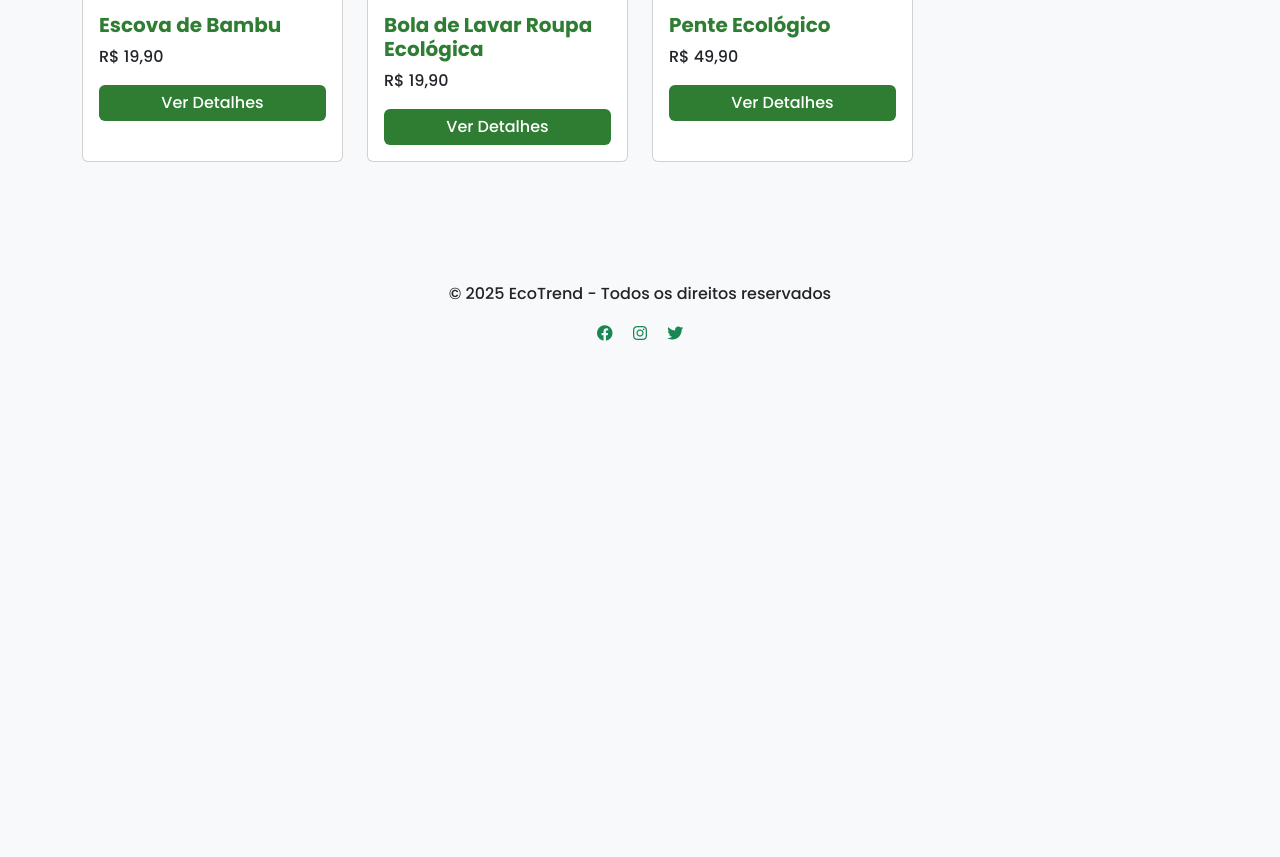
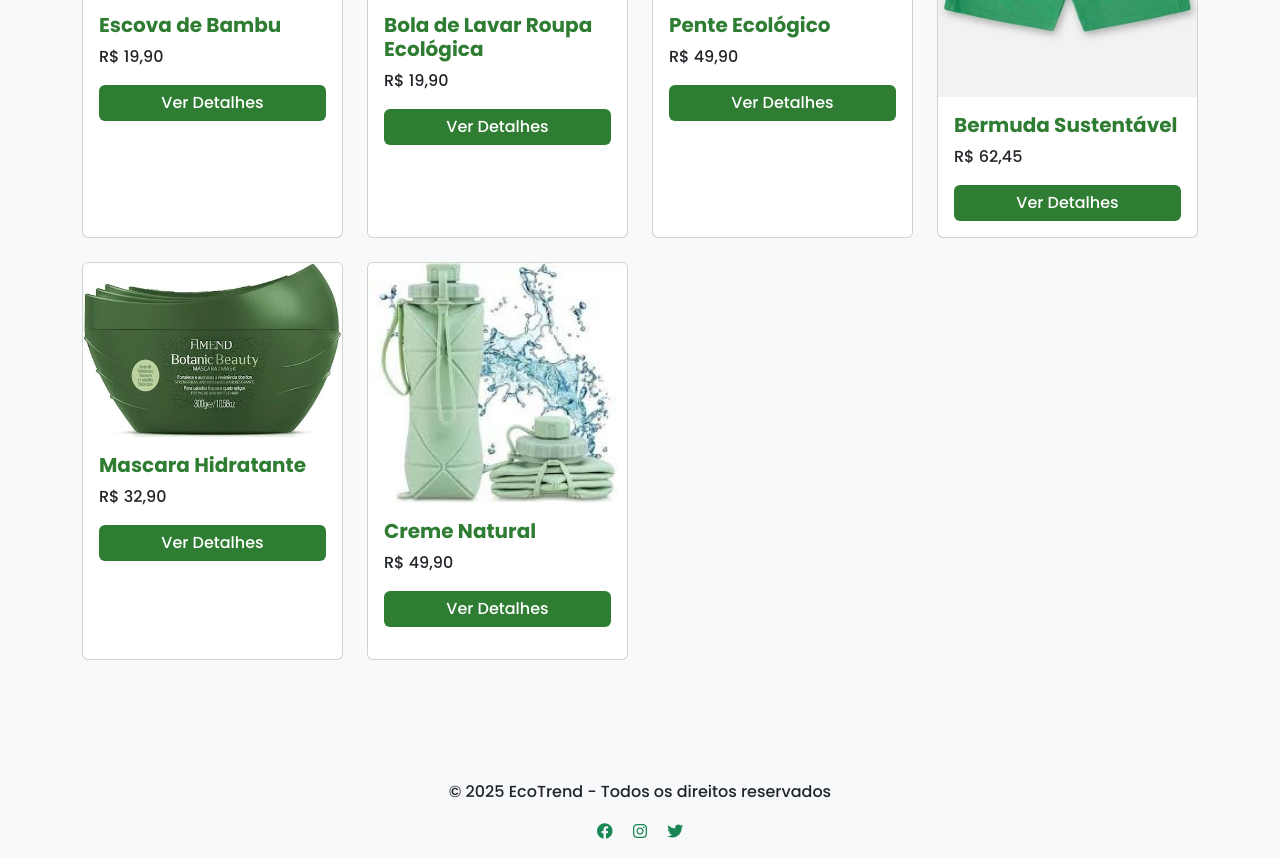
Before and after one commit to guilhermerodrigues07/E-commerce-EcoTrend, a plain HTML site: page eco-trend/index.html in a window 1280 px wide. Shown: the part 1820-2677 px from the top of the page. Before the commit the page ends 2190 px from the top, so only its background shows below. Drawn offline with nearby package versions, Linux system fonts and the light colour scheme.

Commit message:
adicionando produtos

```diff
--- a/eco-trend/index.html
+++ b/eco-trend/index.html
@@ -118,7 +118,36 @@
             </div>
           </div>
         </div>
-      </div>
+        <div class="col-md-3">
+          <div class="card h-100">
+            <img src="../assets/img/bermuda-sustentavel.png" class="card-img-top" alt="Produto 8">
+            <div class="card-body">
+              <h5 class="card-title">Bermuda Sustentável</h5>
+              <p class="card-text">R$ 62,45</p>
+              <a href="produto.html" class="btn btn-success w-100">Ver Detalhes</a>
+            </div>
+          </div>
+        </div>
+        <div class="col-md-3">
+          <div class="card h-100">
+            <img src="../assets/img/mascara-hidratente.png" class="card-img-top" alt="Produto 9">
+            <div class="card-body">
+              <h5 class="card-title">Mascara Hidratante</h5>
+              <p class="card-text">R$ 32,90</p>
+              <a href="produto.html" class="btn btn-success w-100">Ver Detalhes</a>
+            </div>
+          </div>
+        </div>
+          <div class="col-md-3">
+          <div class="card h-100">
+            <img src="../assets/img/garrafa-silicone-dobravel.png" class="card-img-top" alt="Produto 10">
+            <div class="card-body">
+              <h5 class="card-title">Creme Natural</h5>
+              <p class="card-text">R$ 49,90</p>
+              <p class="btn btn-success w-100">Ver Detalhes</p>
+            </div>
+          </div>
+        </div>
     </div>
   </section>
   </main>
--- a/eco-trend/style.css
+++ b/eco-trend/style.css
@@ -45,7 +45,6 @@ footer {
   padding: 20px;
 }
 
-/* Responsividade extra */
 @media (max-width: 768px) {
   h2 {
     font-size: 1.5rem;
```
Also changed, not shown: assets/img/bermuda-sustentavel.png (added), assets/img/garrafa-silicone-dobravel.png (added), assets/img/mascara-hidratente.png (added).
